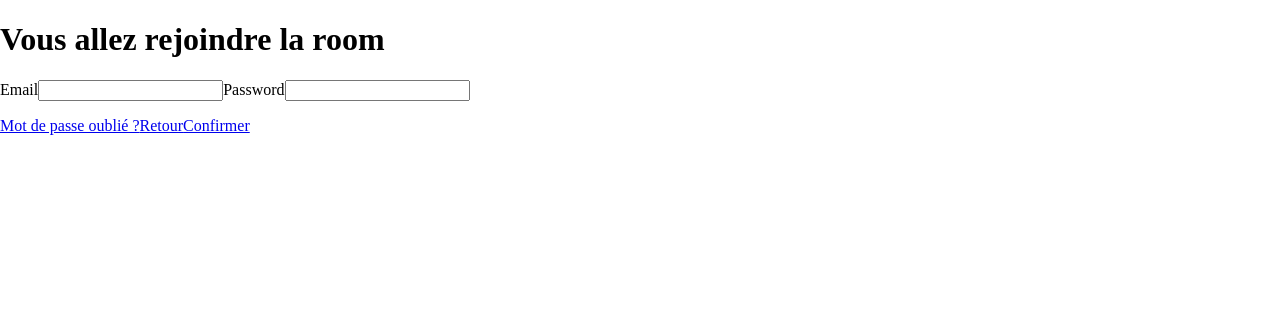
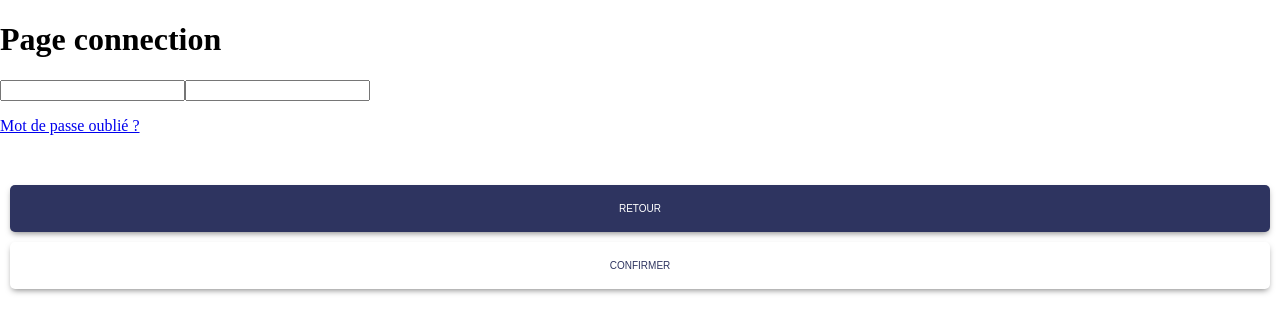
Before and after one commit to Y-Info/Nock-Client, a Vue app: page /connect in a window 1280 px wide. Shown: the top 332 px of the page. Built offline with nearby package versions, Linux system fonts and the light colour scheme.

Commit message:
design connect button

```diff
--- a/src/views/Connect.vue
+++ b/src/views/Connect.vue
@@ -1,20 +1,52 @@
 <template>
   <div>
-    <h1>Vous allez rejoindre la room</h1>
+    <h1>Page connection</h1>
 
     <form id="connect" @submit="checkForm" action="/" method="post">
       <p>
-        <label for="email">Email</label>
+        <label for="email"><img src="" alt=""></label>
           <input type="email" name="email" id="email" v-model="email">
 
-        <label for="password">Password</label>
+        <label for="password"><img src="" alt=""></label>
         <input type="password" name="password" id="password" v-model="password" min="0" />
       </p>
     </form>
 
     <router-link to="/">Mot de passe oublié ?</router-link>
-
-    <router-link class="boutonBefore" to="/validate-adress">Retour</router-link>
-    <router-link class="boutonAfter" to="/inscription">Confirmer</router-link>
+    <div class="button">
+      <router-link class="buttonClick buttonBefore" to="/validate-adress">Retour</router-link>
+      <router-link class="buttonClick buttonAfter" to="/inscription">Confirmer</router-link>
+    </div>
   </div>
 </template>
+
+<style lang="scss" scoped>
+  .button{
+    font-family: Montserrat B, sans-serif;
+    text-align: center;
+    margin-top: 50px;
+    font-size: 10px;
+    text-transform: uppercase;
+
+      .buttonClick{
+        display: block;
+        margin: 10px;
+        padding: 18px 40px;
+        border-radius: 5px;
+        text-decoration: none;
+
+        -webkit-box-shadow: 0 3px 6px -2px rgba(0,0,0, 0.50);
+        -moz-box-shadow: 0 3px 6px -2px rgba(0,0,0, 0.50);
+        box-shadow: 0 3px 6px -2px rgba(0,0,0, 0.50);
+      }
+      .buttonBefore{
+        background-color: #2E3460;
+        color: white;
+      }
+      .buttonAfter {
+        background-color: white;
+        color:  #2E3460;
+      }
+  }
+
+</style>
```
